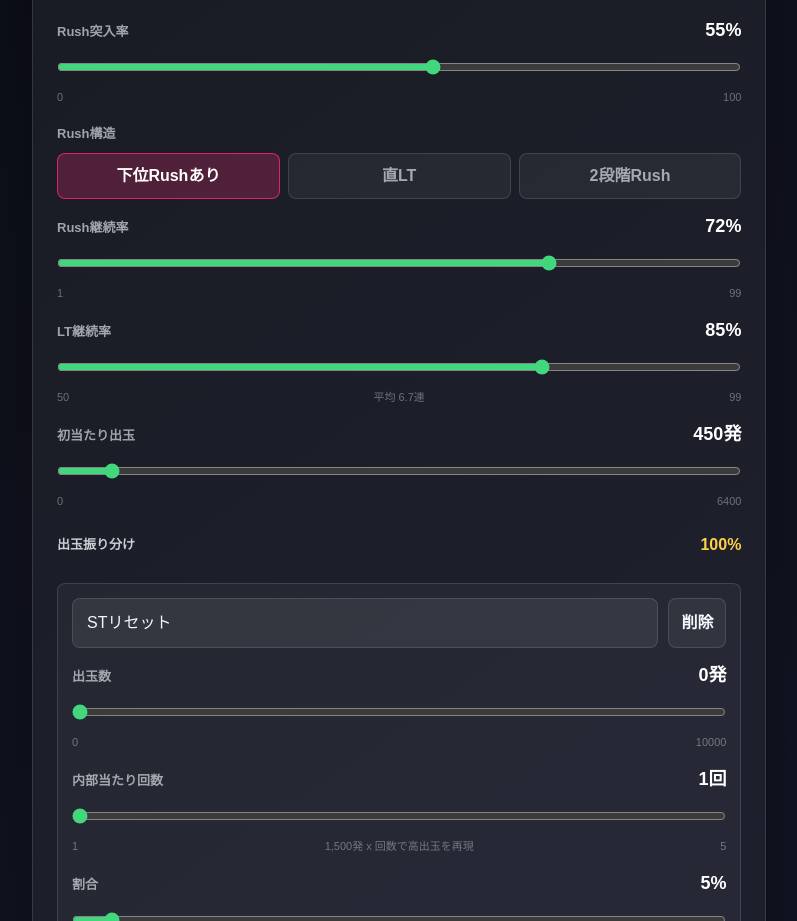
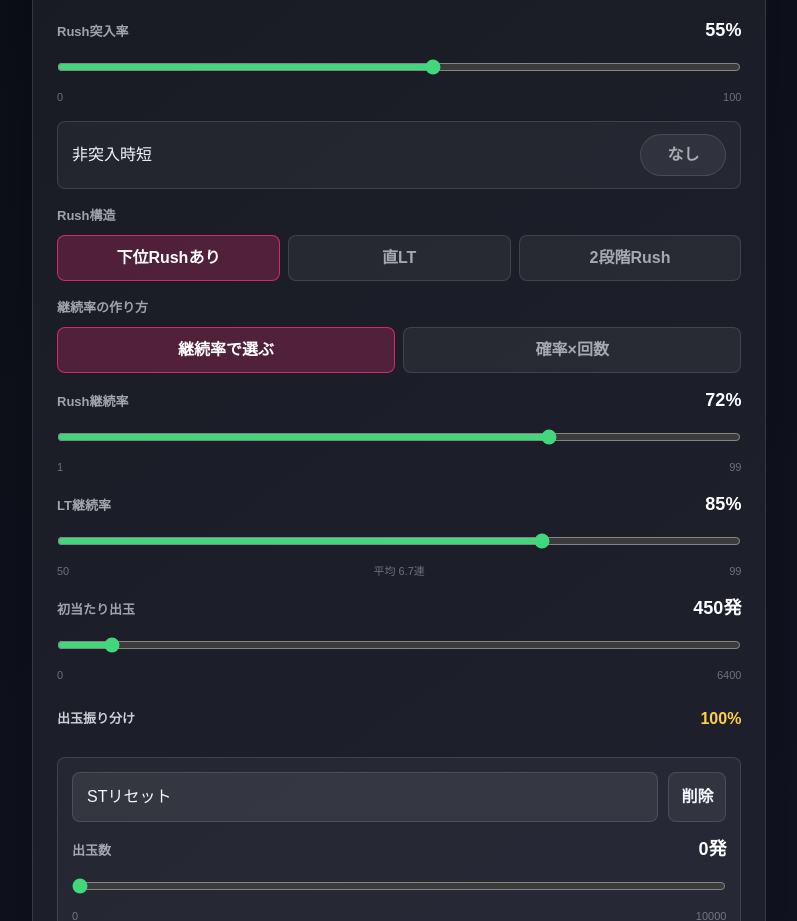
Before and after one commit to ponpoko006600/ori-pachi, a Next.js app: page / in a window 1280 px wide. Shown: the part 980-1901 px from the top of the page, without its empty margins (54-851 px from the left). Built offline with nearby package versions, Linux system fonts and the light colour scheme; no server answers.

Commit message:
feat: add real-machine ST calculation controls

```diff
--- a/app/page.tsx
+++ b/app/page.tsx
@@ -3,7 +3,9 @@
 import { useMemo, useState } from "react";
 import {
   calculateSpec,
+  calcStContinuationRate,
   DEFAULT_PAYOUT_TIERS,
+  DEFAULT_TIME_SHORT,
   DEFAULT_YUTIME,
   getMaxPayoutForRegulation,
   HIT_PROBS,
@@ -32,6 +34,12 @@ export default function Home() {
     upperRushEntryRate: 25,
     upperRushContinuationRate: 81,
     ltContinuationRate: 85,
+    continuationCalcMode: "rate",
+    rightHitProbability: 79,
+    rushStSpins: 130,
+    upperRushStSpins: 130,
+    ltStSpins: 163,
+    nonRushTimeShort: DEFAULT_TIME_SHORT,
     initialPayout: 450,
     payoutTiers: DEFAULT_PAYOUT_TIERS,
     yutime: DEFAULT_YUTIME,
@@ -45,8 +53,8 @@ export default function Home() {
   const hitProbIndex = HIT_PROBS.indexOf(input.hitProbability);
   const causes = result.check.causes;
 
-  function patchInput(patch: Partial<SpecInput>) {
-    setInput((current) => ({ ...current, ...patch }));
+  function patchInput(patch: Partial<SpecInput>, keepBenchmark = false) {
+    setInput((current) => ({ ...current, ...patch, benchmark: keepBenchmark ? current.benchmark : undefined }));
   }
 
   function setRegulationType(regulationType: RegulationType) {
@@ -59,6 +67,7 @@ export default function Home() {
       ltContinuationRate: nextRegulation.supportsLt ? current.ltContinuationRate : Math.min(current.rushContinuationRate, nextRegulation.maxContinuationRate),
       upperRushContinuationRate: Math.min(current.upperRushContinuationRate, nextRegulation.maxContinuationRate),
       initialPayout: Math.min(current.initialPayout, nextRegulation.maxInitialPayout),
+      benchmark: undefined,
       payoutTiers: current.payoutTiers.map((tier) => ({
         ...tier,
         payout: Math.min(tier.payout, nextRegulation.maxPayoutBundle),
@@ -70,6 +79,7 @@ export default function Home() {
   function updateTier(id: string, patch: Partial<PayoutTier>) {
     setInput((current) => ({
       ...current,
+      benchmark: undefined,
       payoutTiers: current.payoutTiers.map((tier) => tier.id === id ? { ...tier, ...patch } : tier),
     }));
   }
@@ -78,6 +88,7 @@ export default function Home() {
     if (input.payoutTiers.length >= 6) return;
     setInput((current) => ({
       ...current,
+      benchmark: undefined,
       payoutTiers: [
         ...current.payoutTiers,
         {
@@ -95,6 +106,7 @@ export default function Home() {
     if (input.payoutTiers.length >= 6) return;
     setInput((current) => ({
       ...current,
+      benchmark: undefined,
       payoutTiers: [
         ...current.payoutTiers,
         {
@@ -112,6 +124,7 @@ export default function Home() {
     if (input.payoutTiers.length <= 1) return;
     setInput((current) => ({
       ...current,
+      benchmark: undefined,
       payoutTiers: current.payoutTiers.filter((tier) => tier.id !== id),
     }));
   }
@@ -139,7 +152,7 @@ export default function Home() {
   }
 
   function handleMaximize() {
-    setInput((current) => maximizeSpec(current));
+    setInput((current) => ({ ...maximizeSpec(current), benchmark: undefined }));
   }
 
   function applyPreset(presetInput: SpecInput) {
@@ -240,6 +253,29 @@ export default function Home() {
               onChange={(rushEntryRate) => patchInput({ rushEntryRate })}
             />
 
+            <div className="toggle-row">
+              <span>非突入時短</span>
+              <button
+                onClick={() => patchInput({ nonRushTimeShort: { ...input.nonRushTimeShort, enabled: !input.nonRushTimeShort.enabled } })}
+                className={input.nonRushTimeShort.enabled ? "toggle active" : "toggle"}
+              >
+                {input.nonRushTimeShort.enabled ? "あり" : "なし"}
+              </button>
+            </div>
+            {input.nonRushTimeShort.enabled && (
+              <SliderControl
+                label="非突入時の時短回数"
+                valueLabel={`${input.nonRushTimeShort.spins}回転`}
+                min={1}
+                max={300}
+                step={1}
+                value={input.nonRushTimeShort.spins}
+                ok
+                onChange={(spins) => patchInput({ nonRushTimeShort: { ...input.nonRushTimeShort, spins } })}
+                hint={`引き戻し約${calcStContinuationRate(input.hitProbability, input.nonRushTimeShort.spins)}%`}
+              />
+            )}
+
             <div className="field-stack">
               <label className="field-label">Rush構造</label>
               <div className="segmented rush-mode">
@@ -255,7 +291,51 @@ export default function Home() {
               </div>
             </div>
 
-            {input.rushMode !== "directLt" && (
+            <div className="field-stack">
+              <label className="field-label">継続率の作り方</label>
+              <div className="segmented">
+                <button
+                  onClick={() => patchInput({ continuationCalcMode: "rate" })}
+                  className={input.continuationCalcMode === "rate" ? "active" : ""}
+                >
+                  継続率で選ぶ
+                </button>
+                <button
+                  onClick={() => patchInput({ continuationCalcMode: "st" })}
+                  className={input.continuationCalcMode === "st" ? "active" : ""}
+                >
+                  確率×回数
+                </button>
+              </div>
+            </div>
+
+            {input.continuationCalcMode === "st" && (
+              <SliderControl
+                label="右打ち中確率"
+                valueLabel={`1/${input.rightHitProbability}`}
+                min={1}
+                max={399}
+                step={1}
+                value={input.rightHitProbability}
+                ok
+                onChange={(rightHitProbability) => patchInput({ rightHitProbability })}
+              />
+            )}
+
+            {input.continuationCalcMode === "st" && input.rushMode !== "directLt" && (
+              <SliderControl
+                label={input.rushMode === "twoStage" ? "下位Rush ST回数" : "Rush ST回数"}
+                valueLabel={`${input.rushStSpins}回 / 約${result.actualRushContinuationRate}%`}
+                min={1}
+                max={250}
+                step={1}
+                value={input.rushStSpins}
+                ok={!causes.includes("rushContinuationRate")}
+                onChange={(rushStSpins) => patchInput({ rushStSpins })}
+              />
+            )}
+
+            {input.continuationCalcMode === "rate" && input.rushMode !== "directLt" && (
               <SliderControl
                 label={input.rushMode === "twoStage" ? "下位Rush継続率" : "Rush継続率"}
                 valueLabel={`${input.rushContinuationRate}%`}
@@ -282,7 +362,20 @@ export default function Home() {
               />
             )}
 
-            {input.rushMode === "twoStage" && !regulation.supportsLt && (
+            {input.continuationCalcMode === "st" && input.rushMode === "twoStage" && (
+              <SliderControl
+                label={regulation.supportsLt ? "上位/LT ST回数" : "上位Rush ST回数"}
+                valueLabel={`${input.upperRushStSpins}回 / 約${result.actualUpperRushContinuationRate}%`}
+                min={1}
+                max={250}
+                step={1}
+                value={input.upperRushStSpins}
+                ok={!causes.includes("upperRushContinuationRate")}
+                onChange={(upperRushStSpins) => patchInput({ upperRushStSpins })}
+              />
+            )}
+
+            {input.continuationCalcMode === "rate" && input.rushMode === "twoStage" && !regulation.supportsLt && (
               <SliderControl
                 label="上位Rush継続率"
                 valueLabel={`${input.upperRushContinuationRate}%`}
@@ -296,7 +389,21 @@ export default function Home() {
               />
             )}
 
-            {regulation.supportsLt && (
+            {input.continuationCalcMode === "st" && regulation.supportsLt && (
+              <SliderControl
+                label="LT ST回数"
+                valueLabel={`${input.ltStSpins}回 / 約${result.actualLtContinuationRate}%`}
+                min={1}
+                max={250}
+                step={1}
+                value={input.ltStSpins}
+                ok={!causes.includes("ltContinuationRate")}
+                onChange={(ltStSpins) => patchInput({ ltStSpins })}
+                hint={`右打ち1/${input.rightHitProbability}から自動計算`}
+              />
+            )}
+
+            {input.continuationCalcMode === "rate" && regulation.supportsLt && (
               <SliderControl
                 label="LT継続率"
                 valueLabel={`${input.ltContinuationRate}%`}
@@ -464,6 +571,7 @@ export default function Home() {
               {input.rushMode === "twoStage" && !regulation.supportsLt && <PreviewStat label="上位RUSH期待" value={`約${result.avgUpperRushPayout.toLocaleString()}発`} />}
               {regulation.supportsLt && <PreviewStat label="LT期待" value={`約${result.avgLtPayout.toLocaleString()}発`} />}
               <PreviewStat label="初当たり期待" value={`約${result.avgTotalPayout.toLocaleString()}発`} />
+              {input.nonRushTimeShort.enabled && <PreviewStat label="実質RUSH突入" value={`約${Math.round(result.effectiveRushEntryRate * 100)}%`} />}
             </div>
             <div className="suggestion-box">
               {result.suggestions.map((suggestion) => (
--- a/app/simulate/page.tsx
+++ b/app/simulate/page.tsx
@@ -6,6 +6,7 @@ import {
   calculateBorder,
   calculateSpec,
   DEFAULT_PAYOUT_TIERS,
+  DEFAULT_TIME_SHORT,
   DEFAULT_YUTIME,
   SpecInput,
 } from "@/lib/calculator";
@@ -37,6 +38,12 @@ function withDefaults(value: Partial<SpecInput>): SpecInput {
     upperRushEntryRate: value.upperRushEntryRate ?? 25,
     upperRushContinuationRate: value.upperRushContinuationRate ?? 81,
     ltContinuationRate: value.ltContinuationRate ?? 85,
+    continuationCalcMode: value.continuationCalcMode ?? "rate",
+    rightHitProbability: value.rightHitProbability ?? (value.machineType === "P" ? 99 : 79),
+    rushStSpins: value.rushStSpins ?? 130,
+    upperRushStSpins: value.upperRushStSpins ?? 130,
+    ltStSpins: value.ltStSpins ?? 163,
+    nonRushTimeShort: { ...DEFAULT_TIME_SHORT, ...(value.nonRushTimeShort ?? {}) },
     initialPayout: value.initialPayout ?? 450,
     payoutTiers: (value.payoutTiers ?? DEFAULT_PAYOUT_TIERS).map((tier, index) => ({
       ...tier,
@@ -73,6 +80,12 @@ function getInputFromParams(params: URLSearchParams): SpecInput {
     upperRushEntryRate: 25,
     upperRushContinuationRate: 81,
     ltContinuationRate: 85,
+    continuationCalcMode: "rate",
+    rightHitProbability: 79,
+    rushStSpins: 130,
+    upperRushStSpins: 130,
+    ltStSpins: 163,
+    nonRushTimeShort: DEFAULT_TIME_SHORT,
     initialPayout: 450,
     payoutTiers: DEFAULT_PAYOUT_TIERS,
     yutime: DEFAULT_YUTIME,
@@ -144,13 +157,14 @@ function SimulatePage() {
             <div className="stat-grid">
               <ResultStat label="大当たり" value={`1/${input.hitProbability}`} highlight />
               <ResultStat label="RUSH突入" value={`${input.rushEntryRate}%`} highlight />
-              {spec.rushMode !== "directLt" && <ResultStat label="RUSH継続" value={`${input.rushContinuationRate}%`} />}
+              {spec.rushMode !== "directLt" && <ResultStat label="RUSH継続" value={`${spec.actualRushContinuationRate}%`} />}
               {spec.rushMode === "twoStage" && <ResultStat label="上位突入" value={`${input.upperRushEntryRate}%`} />}
-              {spec.rushMode === "twoStage" && !spec.regulation.supportsLt && <ResultStat label="上位継続" value={`${input.upperRushContinuationRate}%`} />}
+              {spec.rushMode === "twoStage" && !spec.regulation.supportsLt && <ResultStat label="上位継続" value={`${spec.actualUpperRushContinuationRate}%`} />}
               <ResultStat label="初当たり期待" value={`約${spec.avgTotalPayout.toLocaleString()}発`} highlight color="cyan" />
+              {input.nonRushTimeShort.enabled && <ResultStat label="実質RUSH突入" value={`約${Math.round(spec.effectiveRushEntryRate * 100)}%`} />}
               {spec.regulation.supportsLt && (
                 <>
-                  <ResultStat label="LT継続" value={`${input.ltContinuationRate}%`} highlight color="gold" />
+                  <ResultStat label="LT継続" value={`${spec.actualLtContinuationRate}%`} highlight color="gold" />
                   <ResultStat label="初当たりLT突入" value={`約${Math.round(spec.ltEntryRate * 100)}%`} />
                 </>
               )}
--- a/lib/calculator.ts
+++ b/lib/calculator.ts
@@ -3,6 +3,7 @@ export type HitProbability = 99 | 129 | 199 | 319 | 349 | 399;
 export type RegulationType = "lt" | "classic";
 export type ProbabilityMode = "normal" | "high";
 export type RushMode = "standard" | "directLt" | "twoStage";
+export type ContinuationCalcMode = "rate" | "st";
 
 export interface PayoutTier {
   id: string;
@@ -18,6 +19,11 @@ export interface YutimeSettings {
   supportSpins: number;
   probabilityMode: ProbabilityMode;
   highProbability: number;
+}
+
+export interface TimeShortSettings {
+  enabled: boolean;
+  spins: number;
 }
 
 export interface SpecBenchmark {
@@ -39,6 +45,12 @@ export interface SpecInput {
   upperRushEntryRate: number;
   upperRushContinuationRate: number;
   ltContinuationRate: number;
+  continuationCalcMode: ContinuationCalcMode;
+  rightHitProbability: number;
+  rushStSpins: number;
+  upperRushStSpins: number;
+  ltStSpins: number;
+  nonRushTimeShort: TimeShortSettings;
   initialPayout: number;
   payoutTiers: PayoutTier[];
   yutime: YutimeSettings;
@@ -81,6 +93,11 @@ export interface SpecResult {
   upperRushEntryRate: number;
   ltEntryRate: number;
   ltEntryRateWithinRush: number;
+  effectiveRushEntryRate: number;
+  timeShortReturnRate: number;
+  actualRushContinuationRate: number;
+  actualUpperRushContinuationRate: number;
+  actualLtContinuationRate: number;
   avgRushChain: number;
   avgUpperRushChain: number;
   avgLtChain: number;
@@ -146,6 +163,11 @@ export const DEFAULT_YUTIME: YutimeSettings = {
   highProbability: 99,
 };
 
+export const DEFAULT_TIME_SHORT: TimeShortSettings = {
+  enabled: false,
+  spins: 100,
+};
+
 export const DEFAULT_PAYOUT_TIERS: PayoutTier[] = [
   { id: "tier-reset", label: "STリセット", payout: 0, rate: 5, bonusCount: 1 },
   { id: "tier-450", label: "3R", payout: 450, rate: 35, bonusCount: 1 },
@@ -177,6 +199,12 @@ function round2(value: number): number {
 
 function clamp(value: number, min: number, max: number): number {
   return Math.min(max, Math.max(min, value));
+}
+
+export function calcStContinuationRate(probabilityDenominator: number, spins: number): number {
+  const denominator = Math.max(1, probabilityDenominator);
+  const count = Math.max(0, spins);
+  return round1((1 - Math.pow(1 - 1 / denominator, count)) * 100);
 }
 
 function chainAverage(continuationRate: number): number {
@@ -213,17 +241,33 @@ export function calculateSpec(input: SpecInput): SpecResult {
   const regulation = getRegulation(input);
   const rushMode = normalizeMode(input, regulation);
   const rushProbability = RUSH_PROBABILITY[input.machineType];
-  const stCount = ST_COUNT[input.hitProbability];
-  const ltStCount = Math.max(stCount, Math.round(stCount * 1.25));
-  const rushEntryRate = clamp(input.rushEntryRate, 0, 100) / 100;
+  const fallbackStCount = ST_COUNT[input.hitProbability];
+  const stCount = input.rushStSpins ?? fallbackStCount;
+  const ltStCount = input.ltStSpins ?? Math.max(stCount, Math.round(stCount * 1.25));
+  const rightHitProbability = input.rightHitProbability ?? rushProbability;
+  const calcMode = input.continuationCalcMode ?? "rate";
+  const actualRushContinuationRate = calcMode === "st"
+    ? calcStContinuationRate(rightHitProbability, stCount)
+    : input.rushContinuationRate;
+  const actualUpperRushContinuationRate = calcMode === "st"
+    ? calcStContinuationRate(rightHitProbability, input.upperRushStSpins ?? stCount)
+    : input.upperRushContinuationRate;
+  const actualLtContinuationRate = calcMode === "st"
+    ? calcStContinuationRate(rightHitProbability, ltStCount)
+    : input.ltContinuationRate;
+  const directRushEntryRate = clamp(input.rushEntryRate, 0, 100) / 100;
+  const timeShortReturnRate = input.nonRushTimeShort?.enabled
+    ? calcStContinuationRate(input.hitProbability, input.nonRushTimeShort.spins) / 100
+    : 0;
+  const rushEntryRate = directRushEntryRate + (1 - directRushEntryRate) * timeShortReturnRate;
   const upperRushEntryRate = rushMode === "twoStage" ? clamp(input.upperRushEntryRate, 0, 100) / 100 : 0;
-  const avgRushChain = rushMode === "directLt" ? 0 : chainAverage(input.rushContinuationRate);
-  const avgUpperRushChain = rushMode === "twoStage" ? chainAverage(input.upperRushContinuationRate) : 0;
-  const avgLtChain = regulation.supportsLt ? chainAverage(input.ltContinuationRate) : 0;
+  const avgRushChain = rushMode === "directLt" ? 0 : chainAverage(actualRushContinuationRate);
+  const avgUpperRushChain = rushMode === "twoStage" ? chainAverage(actualUpperRushContinuationRate) : 0;
+  const avgLtChain = regulation.supportsLt ? chainAverage(actualLtContinuationRate) : 0;
   const avgPayoutPerBonus = getAveragePayout(input.payoutTiers);
-  const avgRushPayout = avgPayoutPerBonus * (rushMode === "directLt" ? 0 : futureHitAverage(input.rushContinuationRate));
-  const avgUpperRushPayout = avgPayoutPerBonus * (rushMode === "twoStage" ? futureHitAverage(input.upperRushContinuationRate) : 0);
-  const avgLtPayout = regulation.supportsLt ? avgPayoutPerBonus * futureHitAverage(input.ltContinuationRate) : 0;
+  const avgRushPayout = avgPayoutPerBonus * (rushMode === "directLt" ? 0 : futureHitAverage(actualRushContinuationRate));
+  const avgUpperRushPayout = avgPayoutPerBonus * (rushMode === "twoStage" ? futureHitAverage(actualUpperRushContinuationRate) : 0);
+  const avgLtPayout = regulation.supportsLt ? avgPayoutPerBonus * futureHitAverage(actualLtContinuationRate) : 0;
   const tierRateTotal = getPayoutTierRateTotal(input.payoutTiers);
 
   const warnings: string[] = [];
@@ -251,12 +295,12 @@ export function calculateSpec(input: SpecInput): SpecResult {
     causes.add("payoutTiers");
   }
 
-  if (!regulation.supportsLt && input.rushContinuationRate > regulation.maxContinuationRate) {
+  if (!regulation.supportsLt && actualRushContinuationRate > regulation.maxContinuationRate) {
     warnings.push(`LTなし規制では下位RUSH継続率の上限を${regulation.maxContinuationRate}%として判定します。`);
     causes.add("rushContinuationRate");
   }
 
-  if (!regulation.supportsLt && rushMode === "twoStage" && input.upperRushContinuationRate > regulation.maxContinuationRate) {
+  if (!regulation.supportsLt && rushMode === "twoStage" && actualUpperRushContinuationRate > regulation.maxContinuationRate) {
     warnings.push(`LTなし規制では上位RUSH継続率の上限を${regulation.maxContinuationRate}%として判定します。`);
     causes.add("upperRushContinuationRate");
   }
@@ -281,6 +325,7 @@ export function calculateSpec(input: SpecInput): SpecResult {
   }
 
   const ltEntryRate = regulation.supportsLt ? rushEntryRate * ltEntryRateWithinRush : 0;
+  const timeShortEntryRate = (1 - directRushEntryRate) * timeShortReturnRate;
   const lowerRushExpected = rushMode === "directLt"
     ? 0
     : rushEntryRate * (1 - ltEntryRateWithinRush) * avgRushPayout;
@@ -291,7 +336,8 @@ export function calculateSpec(input: SpecInput): SpecResult {
   const classicRushExpected = !regulation.supportsLt && rushMode !== "twoStage"
     ? rushEntryRate * avgRushPayout
     : 0;
-  const avgTotalPayout = input.initialPayout + lowerRushExpected + upperRushExpected + ltExpected + classicRushExpected;
+  const timeShortHitPayout = timeShortEntryRate * input.initialPayout;
+  const avgTotalPayout = input.initialPayout + timeShortHitPayout + lowerRushExpected + upperRushExpected + ltExpected + classicRushExpected;
   const displayedAvgTotalPayout = input.benchmark?.avgTotalPayoutBalls ?? avgTotalPayout;
   const ltRatio = ltExpected / Math.max(input.initialPayout + lowerRushExpected + ltExpected, 1);
   const suggestions: string[] = [];
@@ -319,8 +365,11 @@ export function calculateSpec(input: SpecInput): SpecResult {
     }
     if (regulation.supportsLt && remainingLtPayout > 100) {
       suggestions.push(`LT期待出玉に約${Math.round(remainingLtPayout).toLocaleString()}発の余裕があります。出玉ティアかLT継続率を上げられます。`);
-    } else if (!regulation.supportsLt && Math.max(input.rushContinuationRate, input.upperRushContinuationRate) < regulation.maxContinuationRate) {
-      suggestions.push(`LTなし規制の継続率上限まで、あと${round1(regulation.maxContinuationRate - Math.max(input.rushContinuationRate, input.upperRushContinuationRate))}%上げられます。`);
+    }
+    if (timeShortReturnRate > 0) {
+      suggestions.push(`非突入時短${input.nonRushTimeShort.spins}回の引き戻しを含めた実質RUSH突入率は約${round1(rushEntryRate * 100)}%です。`);
+    } else if (!regulation.supportsLt && Math.max(actualRushContinuationRate, actualUpperRushContinuationRate) < regulation.maxContinuationRate) {
+      suggestions.push(`LTなし規制の継続率上限まで、あと${round1(regulation.maxContinuationRate - Math.max(actualRushContinuationRate, actualUpperRushContinuationRate))}%上げられます。`);
     }
   } else {
     suggestions.push("赤く表示された項目を下げるか、内部当たり回数・出玉振り分けの合計を調整してください。");
@@ -336,17 +385,24 @@ export function calculateSpec(input: SpecInput): SpecResult {
       bonusCount: 1,
     },
     {
+      id: "entry-timeshort",
+      label: "時短引き戻し",
+      payout: input.initialPayout,
+      rate: round1(timeShortEntryRate * 100),
+      bonusCount: 1,
+    },
+    {
       id: "entry-normal",
       label: "通常",
       payout: input.initialPayout,
-      rate: round1(Math.max(0, 100 - input.rushEntryRate)),
+      rate: round1(Math.max(0, (1 - directRushEntryRate - timeShortEntryRate) * 100)),
       bonusCount: 1,
     },
   ].filter((tier) => tier.rate > 0);
 
   return {
     regulation,
-    rushProbability,
+    rushProbability: rightHitProbability,
     stCount,
     ltStCount,
     rushMode,
@@ -354,6 +410,11 @@ export function calculateSpec(input: SpecInput): SpecResult {
     upperRushEntryRate: round2(upperRushEntryRate),
     ltEntryRate: round2(ltEntryRate),
     ltEntryRateWithinRush: round2(ltEntryRateWithinRush),
+    effectiveRushEntryRate: round2(rushEntryRate),
+    timeShortReturnRate: round2(timeShortReturnRate),
+    actualRushContinuationRate: round1(actualRushContinuationRate),
+    actualUpperRushContinuationRate: round1(actualUpperRushContinuationRate),
+    actualLtContinuationRate: round1(actualLtContinuationRate),
     avgRushChain: round1(avgRushChain),
     avgUpperRushChain: round1(avgUpperRushChain),
     avgLtChain: round1(avgLtChain),
--- a/lib/presets.ts
+++ b/lib/presets.ts
@@ -15,6 +15,8 @@ const yutimeOff = {
   highProbability: 99,
 };
 
+const noTimeShort = { enabled: false, spins: 100 };
+
 export const MACHINE_PRESETS: MachinePreset[] = [
   {
     id: "eva15",
@@ -31,6 +33,12 @@ export const MACHINE_PRESETS: MachinePreset[] = [
       upperRushEntryRate: 0,
       upperRushContinuationRate: 81,
       ltContinuationRate: 81,
+      continuationCalcMode: "st",
+      rightHitProbability: 99,
+      rushStSpins: 163,
+      upperRushStSpins: 163,
+      ltStSpins: 163,
+      nonRushTimeShort: { enabled: true, spins: 100 },
       initialPayout: 450,
       payoutTiers: [
         { id: "eva15-1500", label: "10R", payout: 1500, rate: 100, bonusCount: 1 },
@@ -60,6 +68,12 @@ export const MACHINE_PRESETS: MachinePreset[] = [
       upperRushEntryRate: 100,
       upperRushContinuationRate: 75,
       ltContinuationRate: 75,
+      continuationCalcMode: "st",
+      rightHitProbability: 95,
+      rushStSpins: 130,
+      upperRushStSpins: 130,
+      ltStSpins: 130,
+      nonRushTimeShort: noTimeShort,
       initialPayout: 1500,
       payoutTiers: [
         { id: "ghoul-3000", label: "10R x2", payout: 3000, rate: 94, bonusCount: 2 },
@@ -90,6 +104,12 @@ export const MACHINE_PRESETS: MachinePreset[] = [
       upperRushEntryRate: 100,
       upperRushContinuationRate: 80,
       ltContinuationRate: 80,
+      continuationCalcMode: "st",
+      rightHitProbability: 99,
+      rushStSpins: 157,
+      upperRushStSpins: 157,
+      ltStSpins: 157,
+      nonRushTimeShort: { enabled: true, spins: 100 },
       initialPayout: 1500,
       payoutTiers: [
         { id: "eva17-2400", label: "8R x2", payout: 2400, rate: 100, bonusCount: 2 },
@@ -119,6 +139,12 @@ export const MACHINE_PRESETS: MachinePreset[] = [
       upperRushEntryRate: 0,
       upperRushContinuationRate: 77,
       ltContinuationRate: 77,
+      continuationCalcMode: "st",
+      rightHitProbability: 99,
+      rushStSpins: 145,
+      upperRushStSpins: 145,
+      ltStSpins: 145,
+      nonRushTimeShort: noTimeShort,
       initialPayout: 1500,
       payoutTiers: [
         { id: "rezero-1500", label: "10R", payout: 1500, rate: 75, bonusCount: 1 },
@@ -149,6 +175,12 @@ export const MACHINE_PRESETS: MachinePreset[] = [
       upperRushEntryRate: 100,
       upperRushContinuationRate: 80,
       ltContinuationRate: 80,
+      continuationCalcMode: "rate",
+      rightHitProbability: 78,
+      rushStSpins: 135,
+      upperRushStSpins: 135,
+      ltStSpins: 135,
+      nonRushTimeShort: noTimeShort,
       initialPayout: 300,
       payoutTiers: [
         { id: "karakuri-reset", label: "STリセット", payout: 0, rate: 18, bonusCount: 1 },
@@ -182,6 +214,12 @@ export const MACHINE_PRESETS: MachinePreset[] = [
       upperRushEntryRate: 25,
       upperRushContinuationRate: 96,
       ltContinuationRate: 96,
+      continuationCalcMode: "rate",
+      rightHitProbability: 2,
+      rushStSpins: 3,
+      upperRushStSpins: 6,
+      ltStSpins: 6,
+      nonRushTimeShort: noTimeShort,
       initialPayout: 240,
       payoutTiers: [
         { id: "gensan-240", label: "3R", payout: 240, rate: 75, bonusCount: 1 },
```
Also changed, not shown: components/SpecResultCard.tsx (+4 -3 lines), lib/simulator.ts (+7 -5 lines).
